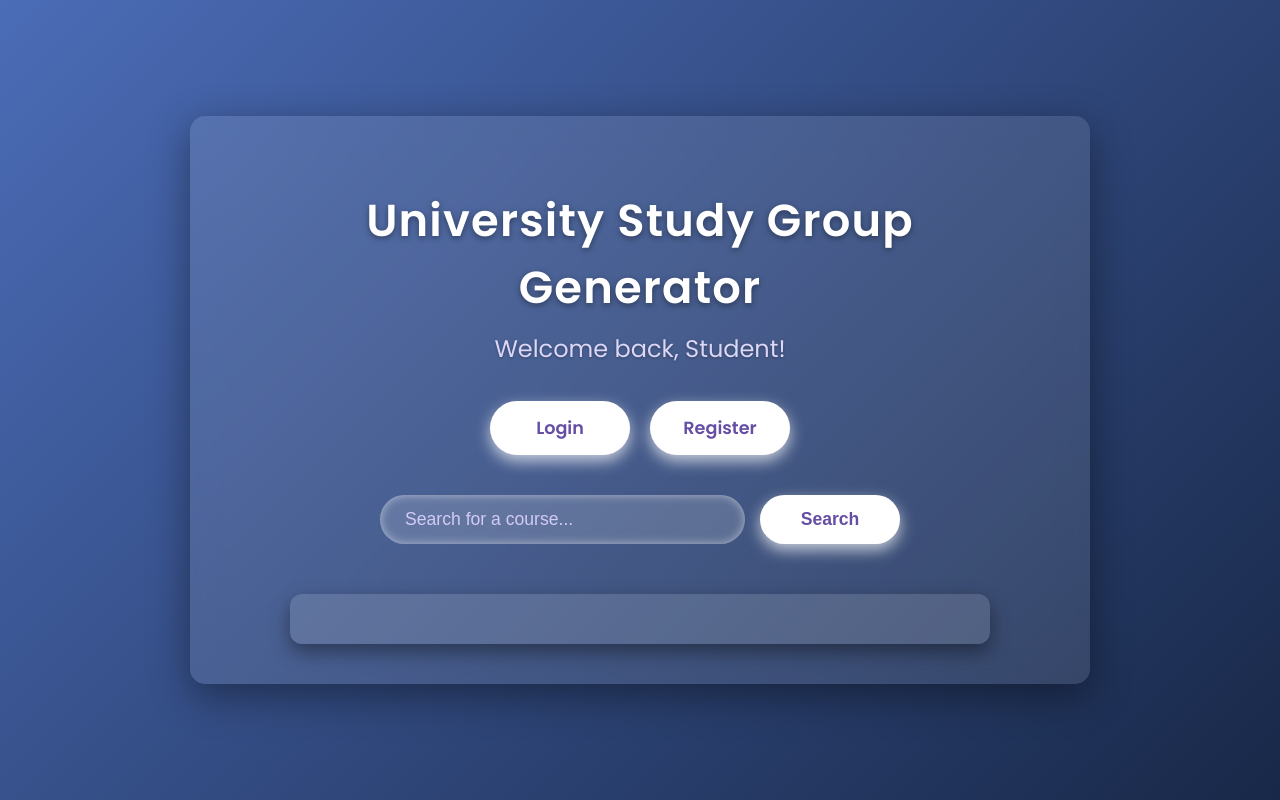
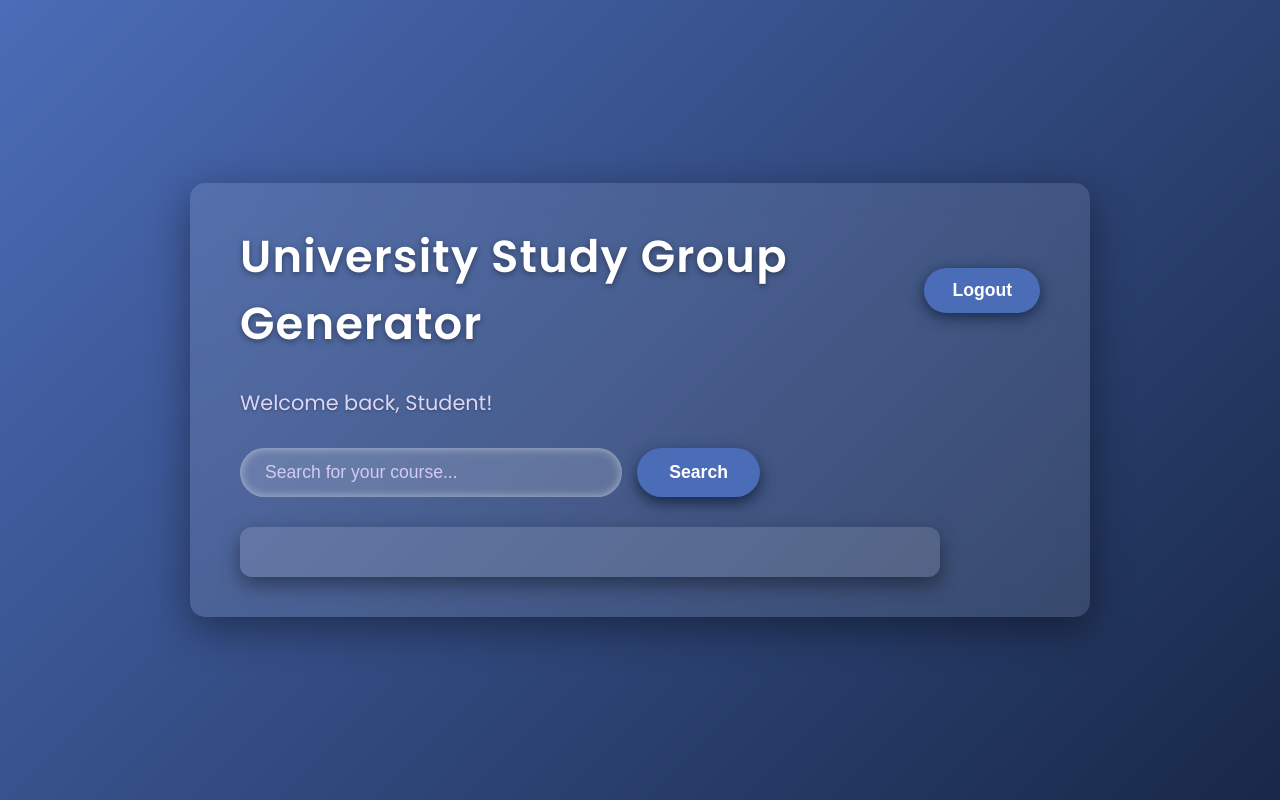
Before and after one commit to Shahinurcodes/project-work, a plain HTML site: page dashboard.html in a window 1280 px wide. Drawn offline with Linux system fonts and the light colour scheme.

Commit message:
dashboard

```diff
--- a/dashboard.html
+++ b/dashboard.html
@@ -14,7 +14,7 @@
     body {
       margin: 0;
       font-family: 'Poppins', sans-serif;
-      background: linear-gradient(135deg, #4b6cb7,  #182848);
+      background: linear-gradient(135deg,#4b6cb7, #182848);
       color: #ffffff;
       min-height: 100vh;
       display: flex;
@@ -31,63 +31,57 @@
       box-shadow: 0 12px 40px rgba(0, 0, 0, 0.4);
       padding: 40px 50px;
       backdrop-filter: blur(15px);
+      display: flex;
+      flex-direction: column;
+      gap: 30px;
+      margin: 0;
+    }
+
+    header {
+      display: flex;
+      justify-content: space-between;
+      align-items: center;
     }
 
     h1 {
-      margin-bottom: 10px;
+      margin: 0;
       font-weight: 700;
       font-size: 2.8rem;
-      text-align: center;
       letter-spacing: 1.2px;
       text-shadow: 0 2px 6px rgba(0,0,0,0.4);
     }
 
     .welcome-message {
-      font-size: 1.5rem;
-      margin-bottom: 35px;
-      text-align: center;
+      font-size: 1.3rem;
       font-weight: 500;
       color: #dcd6f7;
       text-shadow: 0 1px 3px rgba(0,0,0,0.3);
     }
 
-    .buttons-row {
-      display: flex;
-      justify-content: center;
-      gap: 20px;
-      flex-wrap: wrap;
-      margin-bottom: 40px;
-    }
-
-    .btn {
-      background: #fff;
-      color: #654ea3;
-      font-weight: 600;
-      font-size: 1.1rem;
-      padding: 14px 32px;
+    #logoutBtn {
+      background: #4b6cb7;
       border: none;
       border-radius: 35px;
+      padding: 12px 28px;
+      font-size: 1.1rem;
+      font-weight: 600;
+      color: white;
       cursor: pointer;
-      box-shadow: 0 6px 15px rgba(255, 255, 255, 0.7);
-      transition: background-color 0.3s ease, color 0.3s ease, box-shadow 0.3s ease;
-      min-width: 140px;
-      text-align: center;
-      text-decoration: none;
-      display: inline-block;
+      box-shadow: 0 4px 15px #182848;
+      transition: background-color 0.3s ease, box-shadow 0.3s ease;
       user-select: none;
     }
-
-    .btn:hover {
-      background-color: #5877af;
-      color: #fff;
-      box-shadow: 0 10px 25px  #5877af;
+    #logoutBtn:hover {
+      background: #4b6cb7;
+      box-shadow: 0 6px 25px #182848;
     }
 
     .search-container {
       max-width: 520px;
-      margin: 0 auto 50px auto;
+      width: 100%;
       display: flex;
       gap: 15px;
+      align-items: center;
     }
 
     .search-input {
@@ -114,14 +108,32 @@
       box-shadow: inset 0 0 15px rgba(255,255,255,0.8);
     }
 
+    #searchButton {
+      background: #4b6cb7;
+      border: none;
+      border-radius: 35px;
+      padding: 14px 32px;
+      font-size: 1.1rem;
+      font-weight: 600;
+      color: #fff;
+      cursor: pointer;
+      box-shadow: 0 6px 15px  #182848;
+      transition: background-color 0.3s ease, box-shadow 0.3s ease;
+      user-select: none;
+    }
+    #searchButton:hover {
+      background-color: #4b6cb7;
+      box-shadow: 0 8px 18px #182848;
+    }
+
     #groupDetails {
       background: rgba(255, 255, 255, 0.12);
       border-radius: 12px;
       padding: 25px 30px;
       box-shadow: 0 8px 20px rgba(0, 0, 0, 0.4);
       max-width: 700px;
-      margin: 0 auto;
       color: #e0dbff;
+      margin-top: 0;
     }
 
     #groupDetails h2 {
@@ -153,40 +165,65 @@
 
     /* Responsive */
     @media (max-width: 600px) {
+      body {
+        padding: 20px 10px;
+        align-items: center;
+      }
+      .dashboard-container {
+        padding: 30px 25px;
+        gap: 25px;
+      }
       .search-container {
         flex-direction: column;
+        gap: 10px;
       }
-      .btn {
+      #searchButton {
         width: 100%;
-        min-width: unset;
+      }
+      #logoutBtn {
+        padding: 12px 22px;
       }
     }
   </style>
 </head>
 <body>
 
-  <div class="dashboard-container" role="main">
-    <h1>University Study Group Generator</h1>
+  <div class="dashboard-container" role="main" aria-label="Study Group Dashboard">
+    <header>
+      <h1>University Study Group Generator</h1>
+      <button id="logoutBtn" aria-label="Log out from your account">Logout</button>
+    </header>
+
     <div class="welcome-message" id="welcomeMessage">Welcome back, Student!</div>
 
-    <div class="buttons-row">
-      <a href="login.html" class="btn" aria-label="Login to your account">Login</a>
-      <a href="registration.html" class="btn" aria-label="Register a new account">Register</a>
+    <div class="search-container" role="search">
+      <input
+        type="search"
+        id="courseSearch"
+        class="search-input"
+        placeholder="Search for your course..."
+        aria-required="true"
+        aria-label="Course search input" />
+      <button id="searchButton">Search</button>
     </div>
 
-    <div class="search-container" role="search" aria-label="Course search">
-      <input type="text" id="courseSearch" class="search-input" placeholder="Search for a course..." aria-required="true" aria-describedby="searchHint" />
-      <button class="btn" id="searchButton">Search</button>
-    </div>
-    <div id="searchHint" class="visually-hidden">Enter course name or code and press Search</div>
-
     <section id="groupDetails" aria-live="polite" aria-atomic="true">
-      <!-- Search results or group details will appear here -->
+      <!-- Group details will show here -->
     </section>
   </div>
 
   <script>
-    document.getElementById('searchButton').addEventListener('click', function() {
+    // Example: dynamically set a user name if you track logged-in user info
+    // document.getElementById('welcomeMessage').textContent = `Welcome back, ${userName}!`;
+    // Here we keep the placeholder static “Student!” for demonstration.
+
+    document.getElementById('logoutBtn').addEventListener('click', () => {
+      // Implement your logout logic here, e.g., clear session/localStorage and redirect login page
+      alert('Logged out successfully!');
+      window.location.href = 'login.html'; // Redirect to login page after logout
+    });
+
+    document.getElementById('searchButton').addEventListener('click', function () {
       const courseInput = document.getElementById('courseSearch');
       const course = courseInput.value.trim();
       const groupDetails = document.getElementById('groupDetails');
@@ -197,7 +234,7 @@
         return;
       }
 
-      // Simulated group data - replace this with actual backend call
+      // Simulate fetched study groups for demonstration
       const groups = [
         { name: "Group Alpha", cgpa: 3.7, subject: course, members: 5 },
         { name: "Group Beta", cgpa: 3.6, subject: course, members: 4 },
@@ -214,17 +251,5 @@
     });
   </script>
 
-  <style>
-    /* For accessibility: visually hidden */
-    .visually-hidden {
-      position: absolute !important;
-      height: 1px;
-      width: 1px;
-      overflow: hidden;
-      clip: rect(1px, 1px, 1px, 1px);
-      white-space: nowrap;
-    }
-  </style>
-
 </body>
 </html>
```
